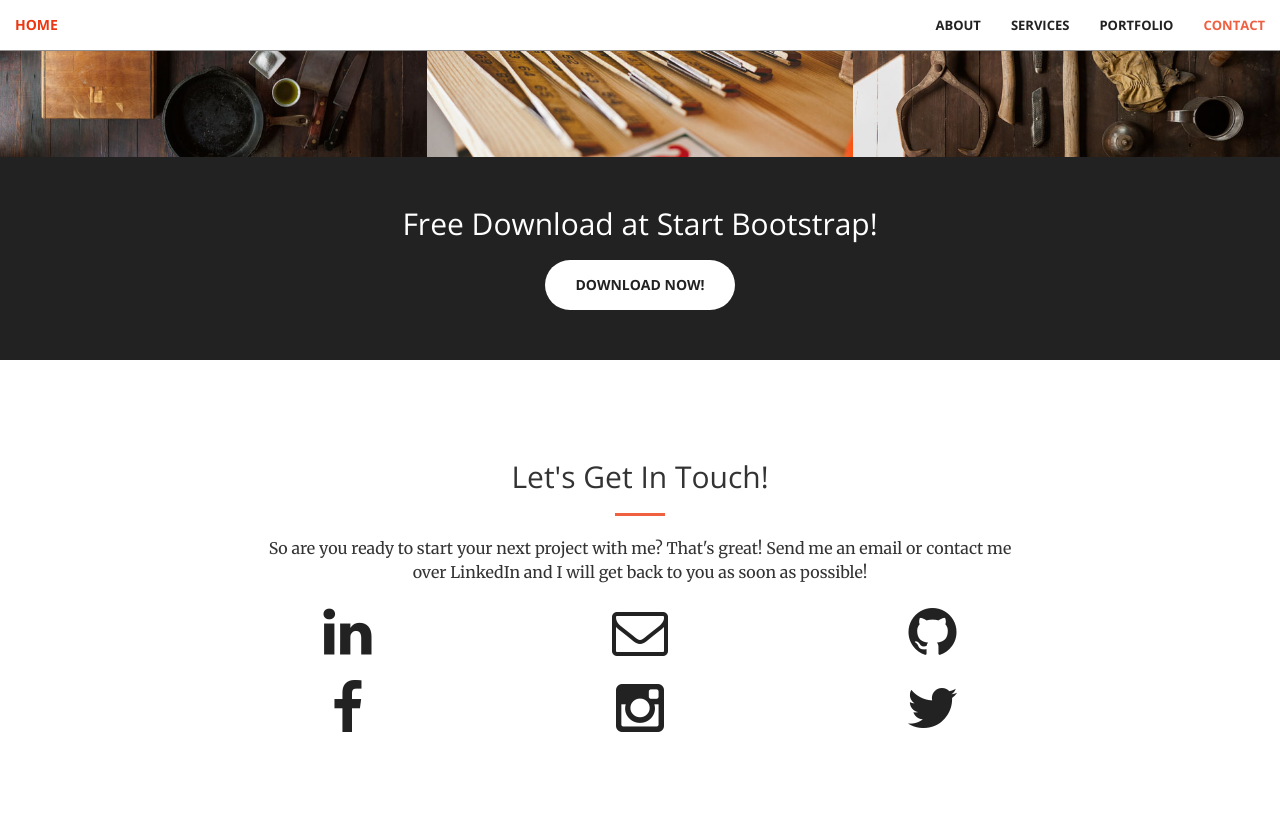
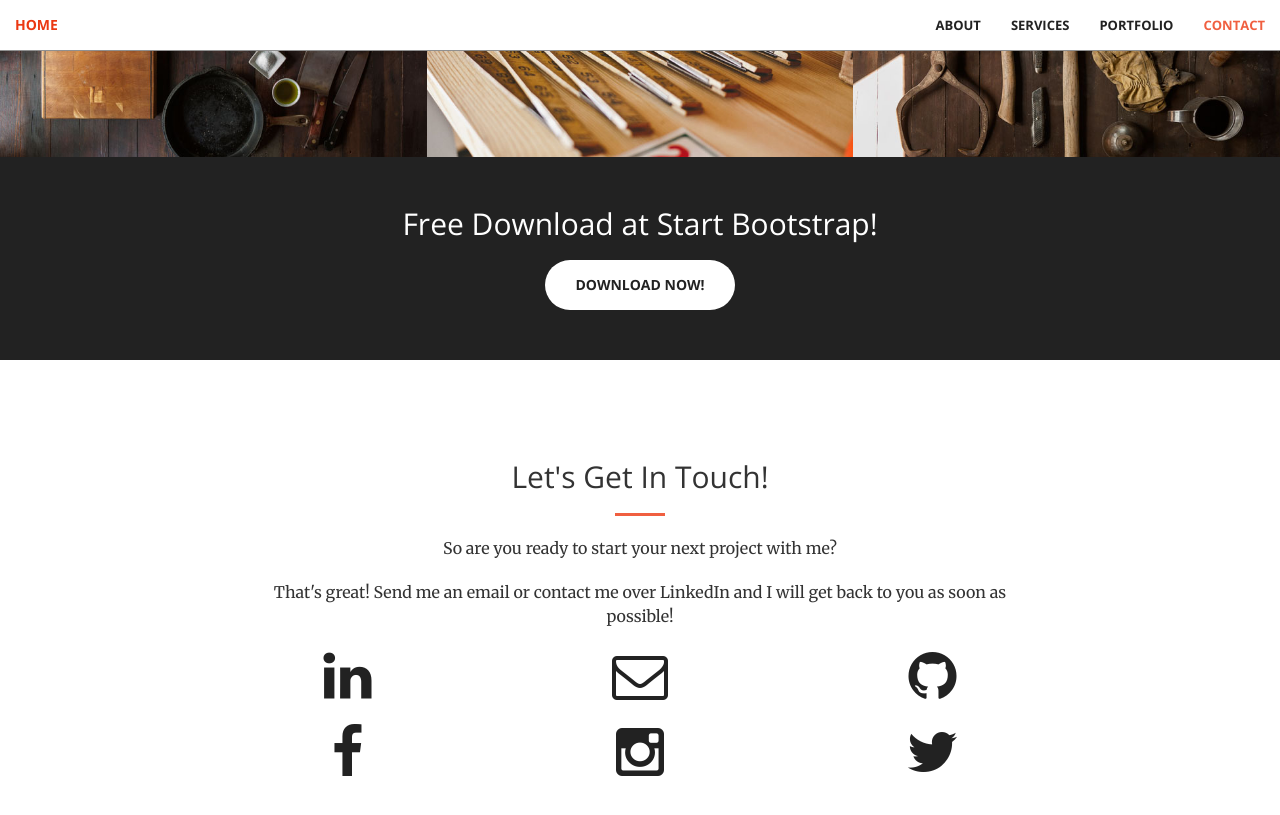
Before and after one commit to patriaabhishek/patriaabhishek.github.io, a Jekyll site: the page built from index.html, in a window 1280 px wide and 900 px high, scrolled down 2077 px. Shown: the top 815 px of the window. Built offline with Jekyll 4.4.1, drawn with Linux system fonts in a browser that asks for light colours.

```diff
--- a/_includes/contact.html
+++ b/_includes/contact.html
@@ -4,7 +4,8 @@
             <div class="col-lg-8 col-lg-offset-2 text-center">
                 <h2 class="section-heading">Let's Get In Touch!</h2>
                 <hr class="primary">
-                <p>So are you ready to start your next project with me? That's great! Send me an email or contact me over LinkedIn and I will get back to you as soon as possible!</p>
+                <p>So are you ready to start your next project with me?</p>
+				<p>That's great!  Send me an email or contact me over LinkedIn and I will get back to you as soon as possible!</p>
             </div>
         <div class="col-lg-2 col-lg-offset-2 text-center">
             <a href="https://linkedin.com/in/abhishek-patria{{ site.linkedin_username }}" target="_blank">
```
